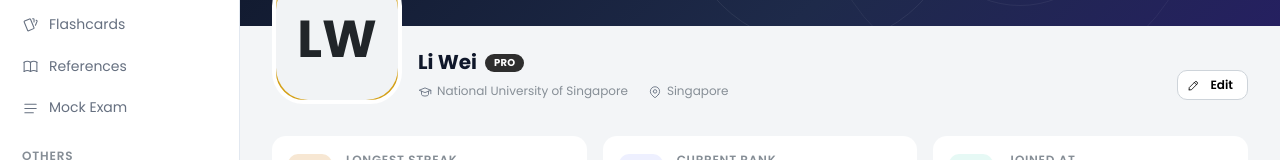
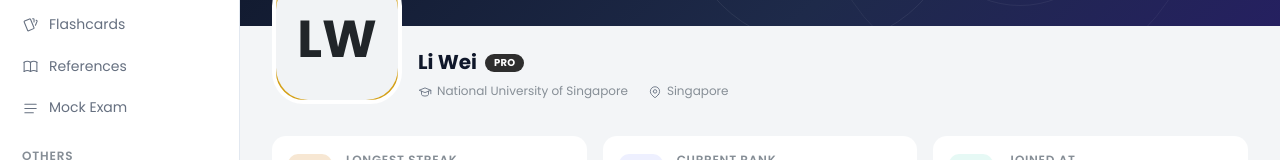
Before and after one commit to nao-group/thinknao-web, a Next.js app: page /profile in a window 1280 px wide. Shown: the part 234-394 px from the top of the page. Built offline with nearby package versions, Linux system fonts and the light colour scheme.

Commit message:
refactor: remove unused Edit button from ProfilePage component

```diff
--- a/app/profile/page.tsx
+++ b/app/profile/page.tsx
@@ -230,16 +230,6 @@ export default function ProfilePage() {
               </Group>
             </Group>
           </Box>
-
-          <Group gap="sm" pb={4}>
-            <Button
-              leftSection={<IconPencil size={13} stroke={1.5} />}
-              size="xs"
-              variant="default"
-            >
-              Edit
-            </Button>
-          </Group>
         </Group>
 
         {/* Stats Row */}
```
